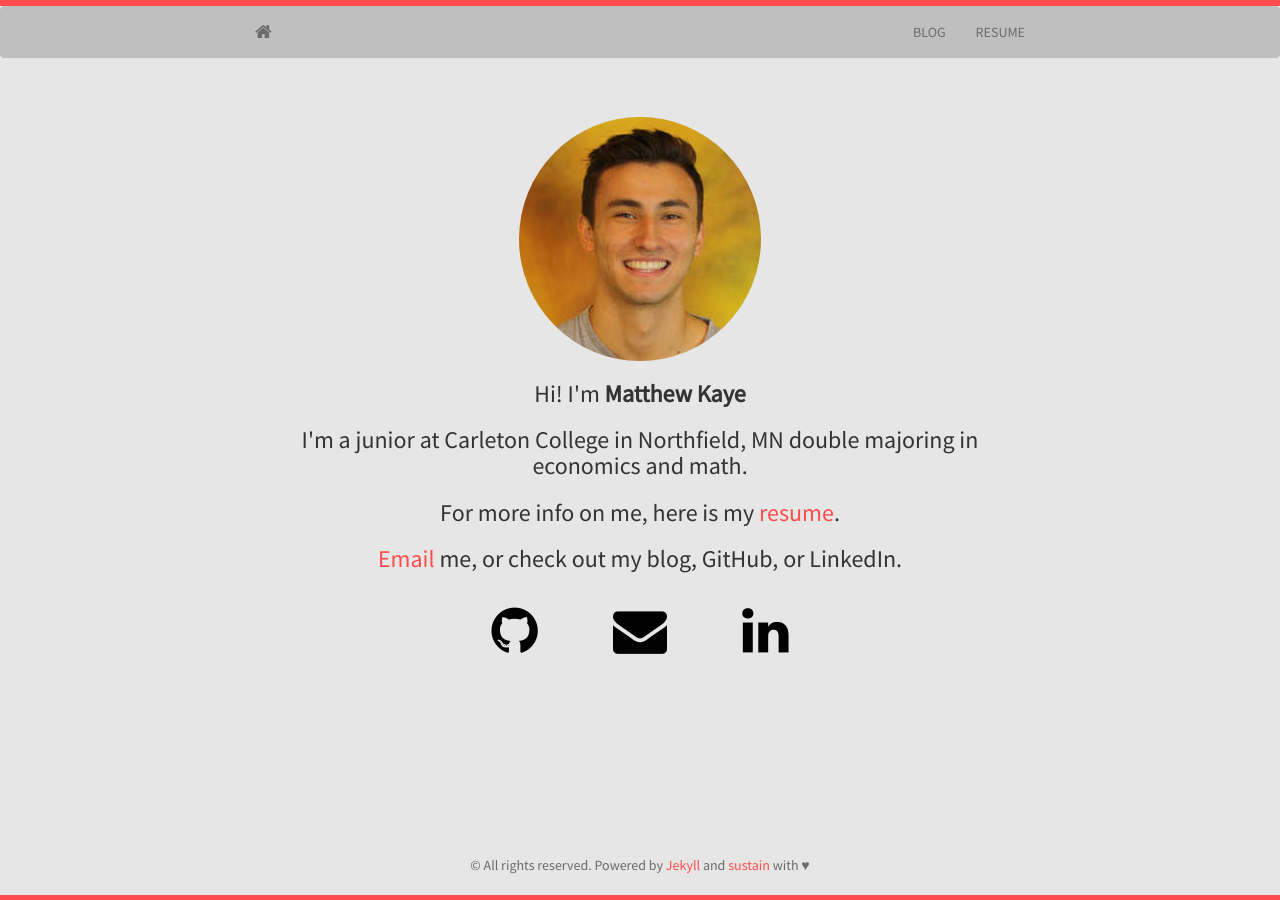
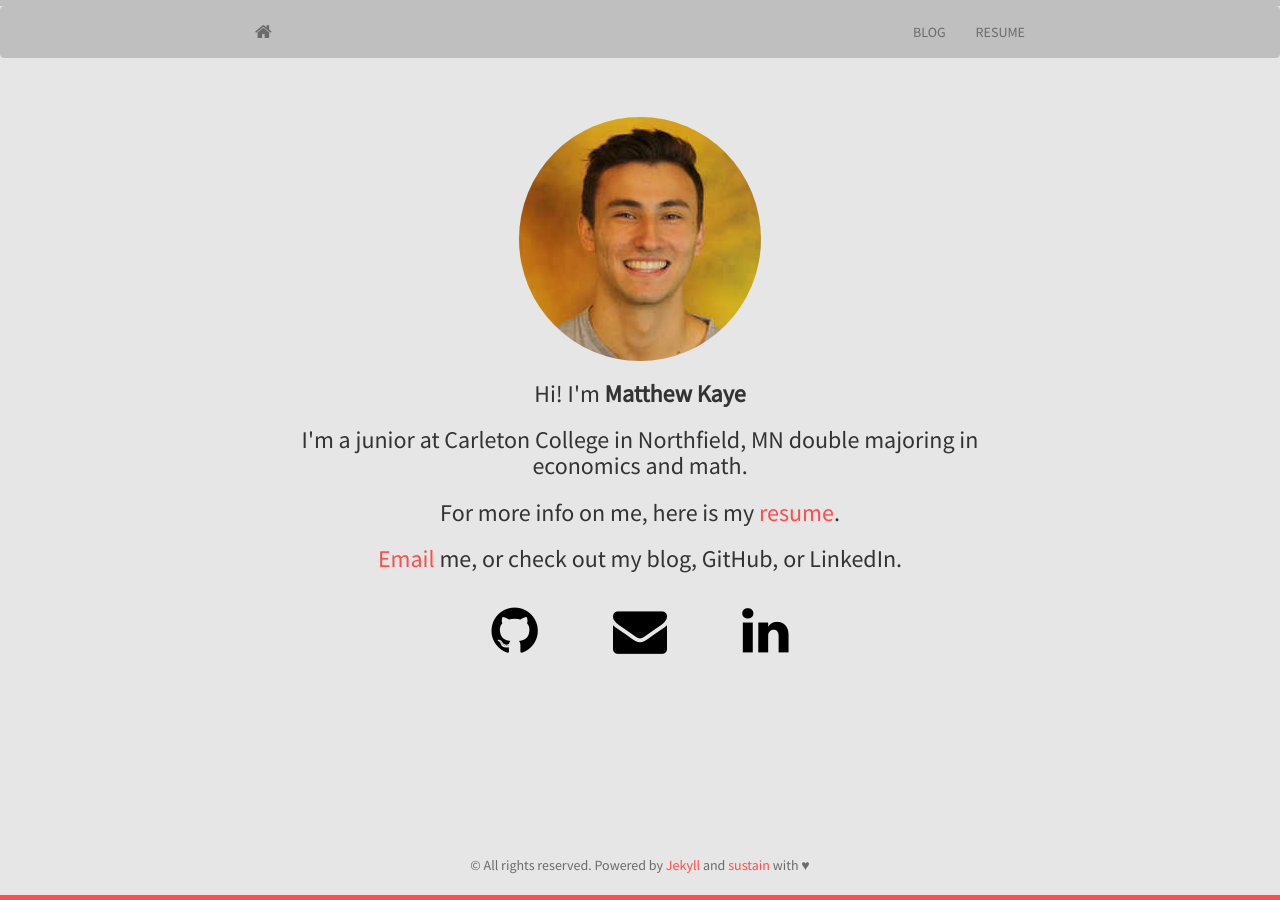
Before and after one commit to mrkaye97/mrkaye97.github.io, a Jekyll site: the page built from index.html, in a window 1280 px wide. Built offline with Jekyll 4.4.1, drawn with Linux system fonts in a browser that asks for light colours; nearby versions of some CDN libraries; the list of posts is cut into pages by our own code.

Commit message:
Update main.css

```diff
--- a/static/css/main.css
+++ b/static/css/main.css
@@ -6,7 +6,7 @@ body {
   background-color: #e6e6e6;
   font-family: 'Source Sans Pro', sans-serif;
   /* The html and body elements cannot have any padding or margin. */
-  border-top: 3px solid #ff4d4d;
+  border-top: 3px solid #bfbfbf;
 }
 /* Wrapper for page content to push down footer */
 #wrap {
```
